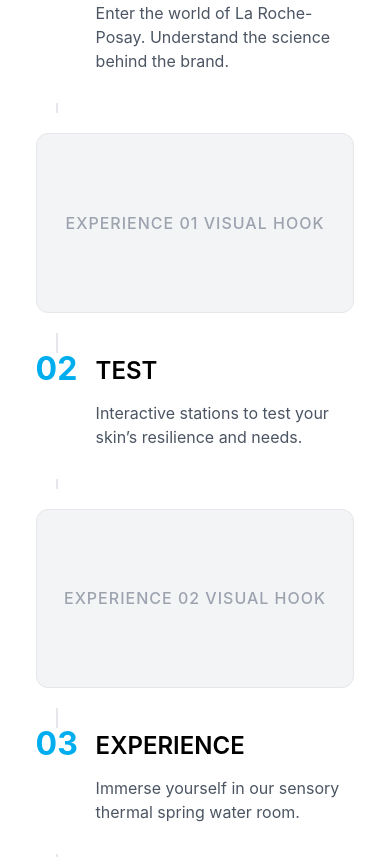
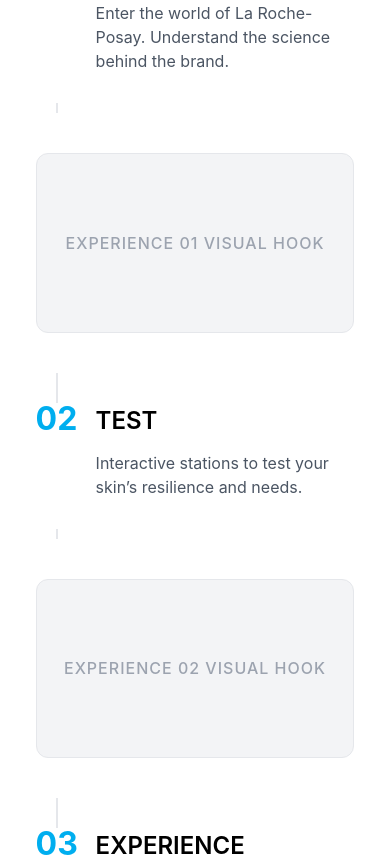
Before and after one commit to Dakolo14/livinglab, a React (Vite) app: page / in a window 390 px wide. Shown: the part 6340-7197 px from the top of the page. Built offline with nearby package versions, Linux system fonts and the light colour scheme; a web font is replaced by a local one.

Commit message:
fix: aggressively mask the gap above and below the image on mobile to fully hide the timeline line

```diff
--- a/src/components/sections/LabJourney.css
+++ b/src/components/sections/LabJourney.css
@@ -163,8 +163,9 @@
   .step-content h3 { font-size: 1.5rem; }
   .step-content p { font-size: 1rem; }
   .step-visual-placeholder {
-    margin-top: 10px;
-    box-shadow: 0 -20px 0 0 #ffffff, 0 20px 0 0 #ffffff; /* Masks the timeline line to create a gap */
+    margin-top: 30px;
+    margin-bottom: 30px;
+    box-shadow: 0 -40px 0 0 var(--bg-light, #ffffff), 0 40px 0 0 var(--bg-light, #ffffff), -20px 0 0 0 var(--bg-light, #ffffff);
     position: relative;
     z-index: 5;
   }
```
Also changed, not shown: public/partner1.png (added).
